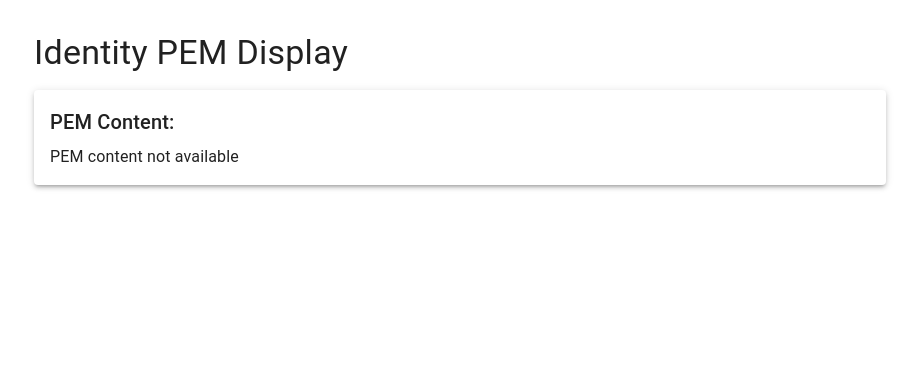
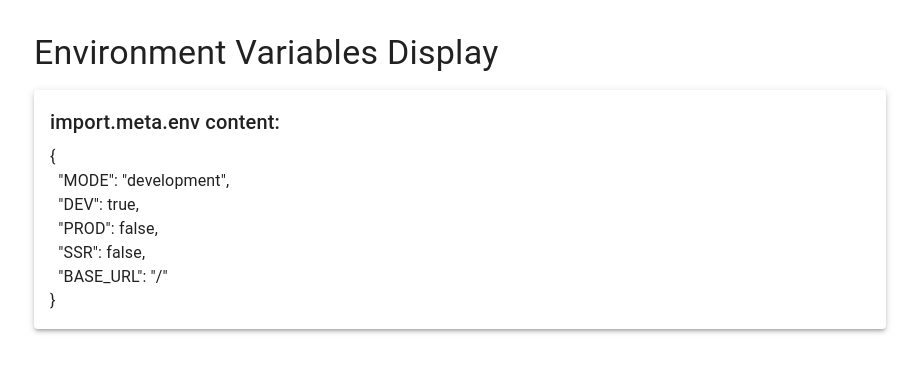
Before and after one commit to GEMS-Gallery/olive-painful-hyena-019193e90892, a React (Vite) app in the folder frontend/: page / in a window 1280 px wide. Shown: the top 372 px of the page, without its empty margins (180-1099 px from the left). Built offline with nearby package versions, Linux system fonts and the light colour scheme.

Commit message:
01919468-d139-7445-baab-86c94c0b068a

```diff
--- a/frontend/index.html
+++ b/frontend/index.html
@@ -3,7 +3,7 @@
   <head>
     <meta charset="UTF-8" />
     <meta name="viewport" content="width=device-width, initial-scale=1.0" />
-    <title>Identity PEM Display</title>
+    <title>Environment Variables Display</title>
   </head>
   <body>
     <div id="root"></div>
--- a/frontend/src/App.tsx
+++ b/frontend/src/App.tsx
@@ -1,27 +1,21 @@
 import React from 'react';
 import { Container, Typography, Box, Paper } from '@mui/material';
 
-declare global {
-  interface Window {
-    PEM_CONTENT: string;
-  }
-}
-
 const App: React.FC = () => {
-  const pemContent = window.PEM_CONTENT || 'PEM content not available';
+  const envVars = JSON.stringify(import.meta.env, null, 2);
 
   return (
     <Container maxWidth="md">
       <Box sx={{ my: 4 }}>
         <Typography variant="h4" component="h1" gutterBottom>
-          Identity PEM Display
+          Environment Variables Display
         </Typography>
         <Paper elevation={3} sx={{ p: 2, mt: 2 }}>
           <Typography variant="h6" component="h2" gutterBottom>
-            PEM Content:
+            import.meta.env content:
           </Typography>
-          <Typography component="pre" sx={{ whiteSpace: 'pre-wrap', wordBreak: 'break-all' }}>
-            {pemContent}
+          <Typography component="pre" sx={{ whiteSpace: 'pre-wrap', wordBreak: 'break-all', maxHeight: '400px', overflow: 'auto' }}>
+            {envVars}
           </Typography>
         </Paper>
       </Box>
```
